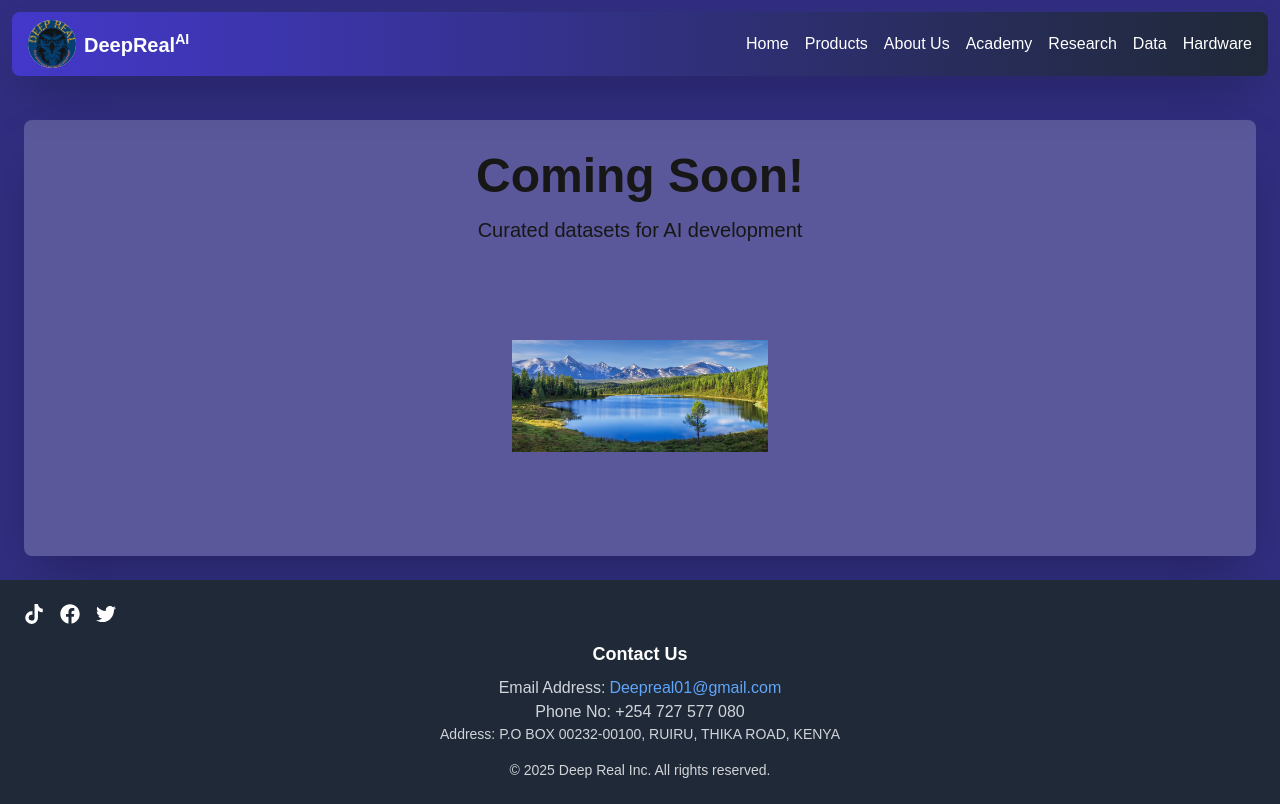
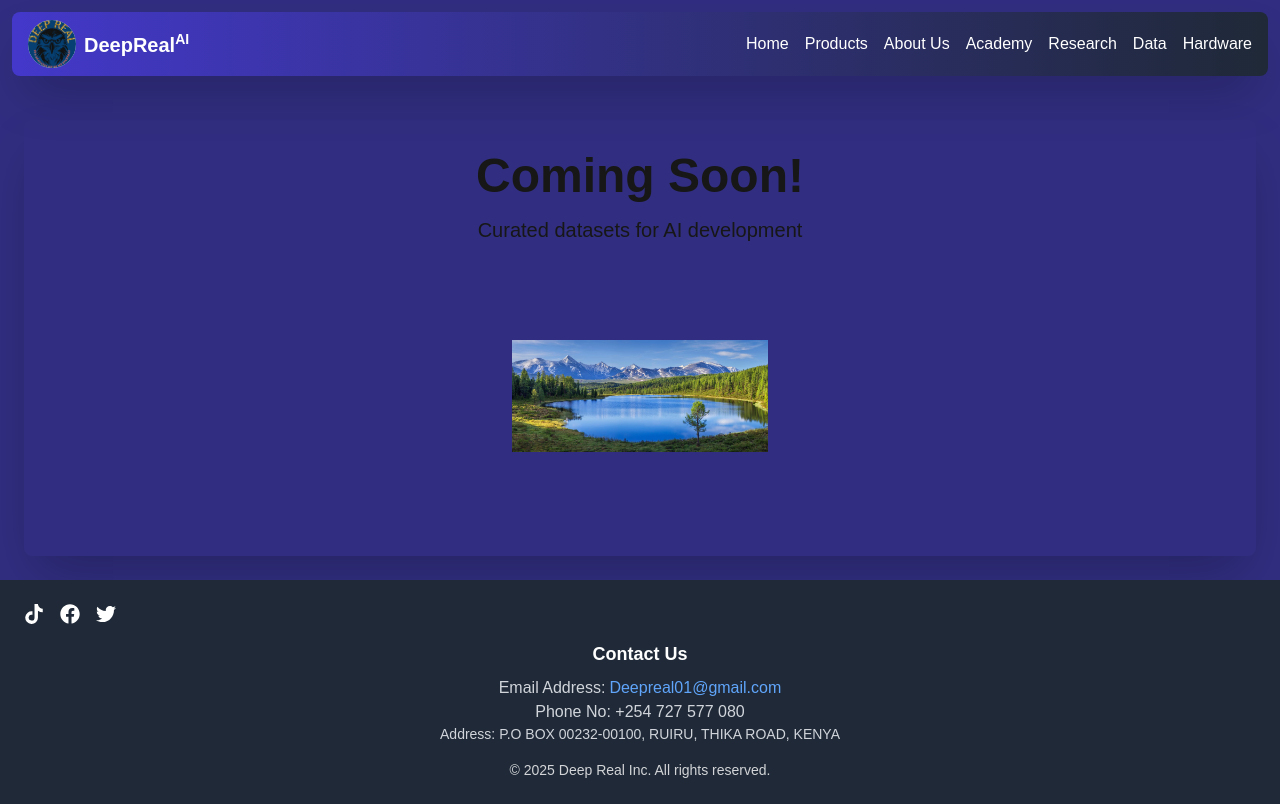
Before and after one commit to HenryKiprotich/deeprealwebsite.ai, a Next.js app: page /datalake in a window 1280 px wide. Built offline with nearby package versions, Linux system fonts and the light colour scheme.

Commit message:
Second UI redesign

```diff
--- a/app/datalake/page.tsx
+++ b/app/datalake/page.tsx
@@ -3,7 +3,7 @@ import { NextPage } from "next";
 const ComingSoonPage: NextPage = () => {
   return (
     <>
-      <div className="text-center p-8 bg-white bg-opacity-20 rounded-lg shadow-2xl mt-24">
+      <div className="text-center p-8 bg-opacity-20 rounded-lg shadow-2xl mt-24">
         <h1 className="text-5xl font-bold mb-4">Coming Soon!</h1>
         <p className="text-xl mb-6">Curated datasets for AI development</p>
         <div className="flex justify-center">
```
